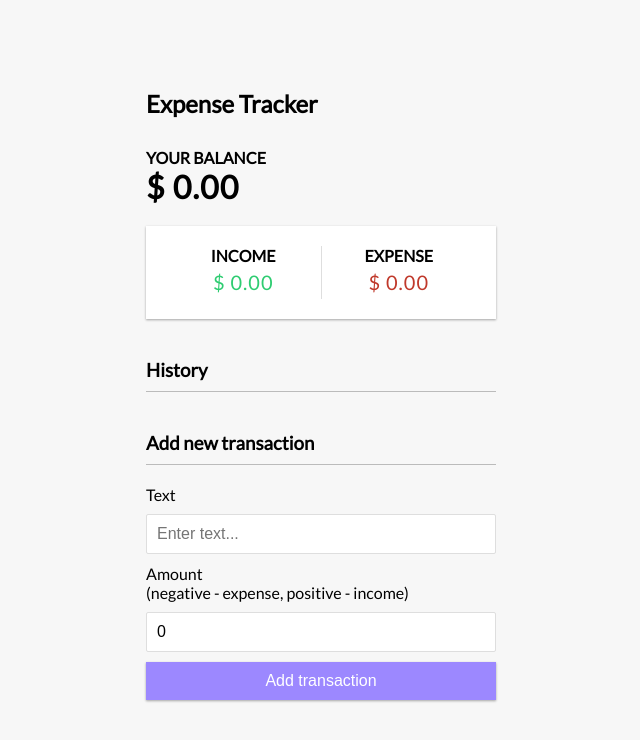
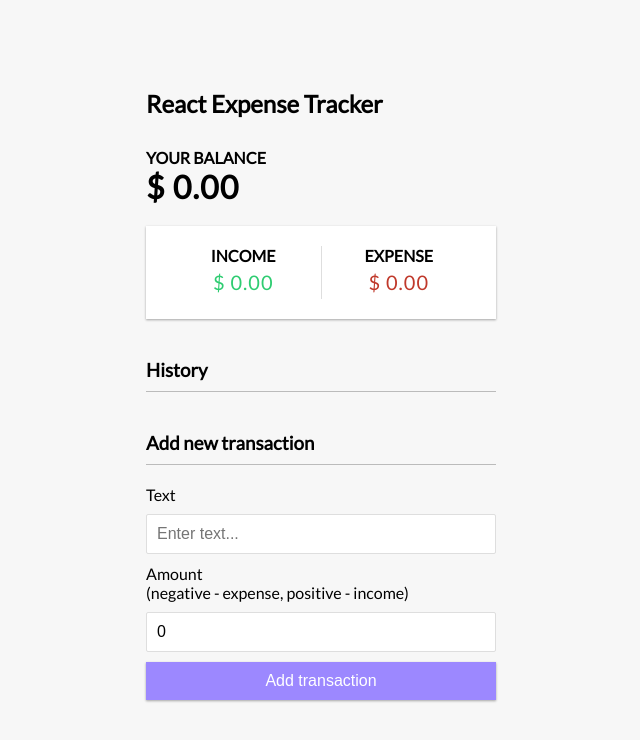
Before and after one commit to Desire01/React_Expense_Tracker, a React (Create React App) app: page / in a window 1280 px wide. Shown: the top 740 px of the page, without its empty margins (319-959 px from the left). Built offline with nearby package versions, Linux system fonts and the light colour scheme.

Commit message:
Renaming Header

```diff
--- a/src/components/Header.js
+++ b/src/components/Header.js
@@ -3,7 +3,7 @@ import React from 'react'
 export const Header = () => {
   return (
     <h2>
-      Expense Tracker
+      React Expense Tracker
     </h2>
   )
 }
```
